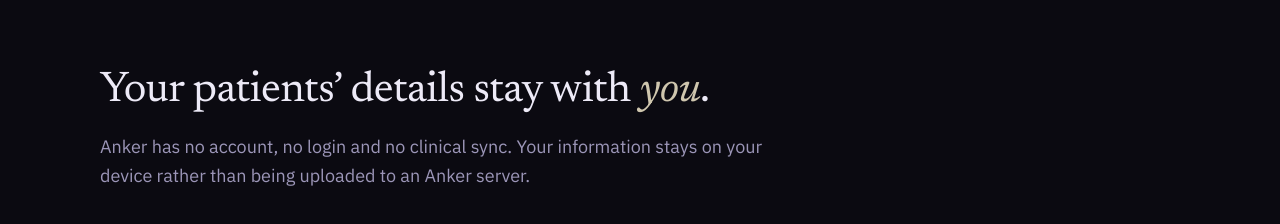
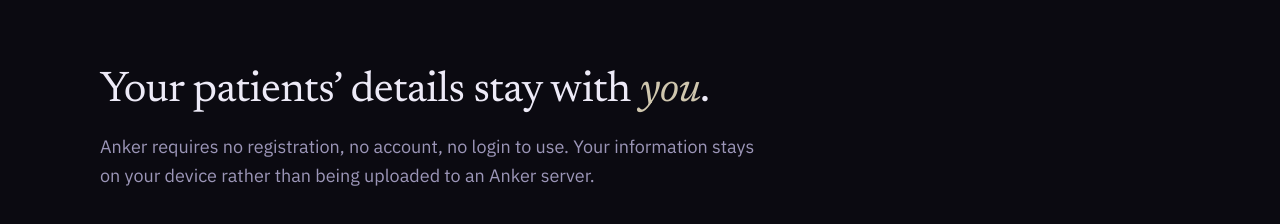
Before and after one commit to abidghani/anker, a plain HTML site: page index.html in a window 1280 px wide. Shown: the part 4640-4864 px from the top of the page. Drawn offline with Linux system fonts and the light colour scheme.

Commit message:
Reword the privacy intro around registration
Co-Authored-By: Claude Opus 5 <noreply@anthropic.com>

```diff
--- a/index.html
+++ b/index.html
@@ -1173,7 +1173,7 @@ footer { border-top: 1px solid var(--line); padding-block: 36px 48px; }
   <section id="privacy" class="wrap">
     <div class="sec-head">
       <h2>Your patients&rsquo; details stay with <span class="hl">you</span>.</h2>
-      <p>Anker has no account, no login and no clinical sync. Your information stays on your device rather than being uploaded to an Anker server.</p>
+      <p>Anker requires no registration, no account, no login to use. Your information stays on your device rather than being uploaded to an Anker server.</p>
     </div>
     <div class="nots">
       <span class="not"><svg viewBox="0 0 24 24" fill="none" stroke="currentColor" stroke-width="2" stroke-linecap="round" aria-hidden="true"><circle cx="12" cy="12" r="9"/><path d="M8.5 8.5l7 7"/></svg><span>No account</span></span>
```
